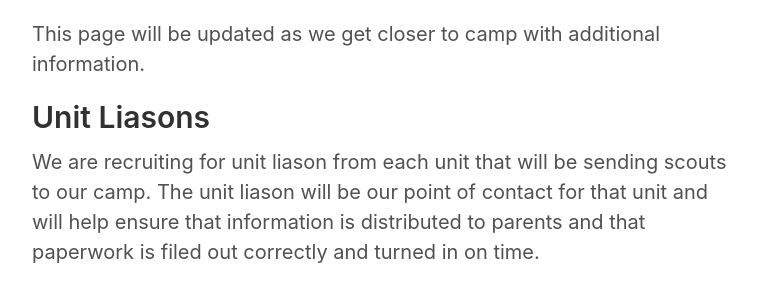
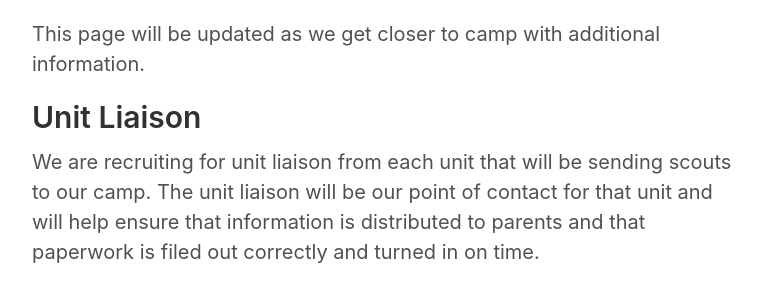
Before and after one commit to CrossTimbersDayCamp/crosstimbersdaycamp.github.io, a Jekyll site: the page built from units.md, in a window 1280 px wide, cut to the strip 404-687 px from the top of the page. Shown: the whole strip, without its empty margins (258-1020 px from the left). Built offline with Jekyll 4.4.1, drawn with Linux system fonts in a browser that asks for light colours.

Commit message:
Update units.md

```diff
--- a/units.md
+++ b/units.md
@@ -5,9 +5,9 @@ title: Unit Information
 
 This page will be updated as we get closer to camp with additional information.
 
-## Unit Liasons
+## Unit Liaison
 
-We are recruiting for unit liason from each unit that will be sending scouts to our camp.  The unit liason will be our point of contact for that unit and will help ensure that information is distributed to parents and that paperwork is filed out correctly and turned in on time.
+We are recruiting for unit liaison from each unit that will be sending scouts to our camp.  The unit liaison will be our point of contact for that unit and will help ensure that information is distributed to parents and that paperwork is filed out correctly and turned in on time.
 
 <div class="cognito">
 <script src="https://services.cognitoforms.com/s/pNW4nb7mv0OUkXZvPWTYcw"></script>
```
